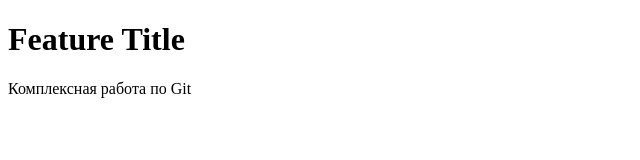
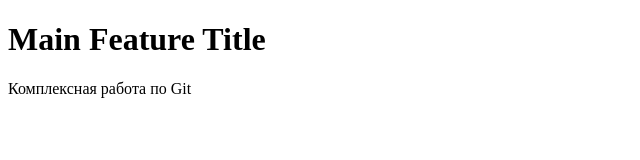
Before and after one commit to yuichi143/git-lab-2, a plain HTML site: page index.html in a window 1280 px wide. Shown: the whole page, without its empty margins (0-640 px from the left). Drawn offline with Linux system fonts and the light colour scheme.

Commit message:
Merge feature title

```diff
--- a/index.html
+++ b/index.html
@@ -2,7 +2,7 @@
 <html lang="ru">
 <head><meta charset="UTF-8"><title>Git Lab 2</title></head>
 <body>
-<h1>Feature Title</h1>
+<h1>Main Feature Title</h1>
 <p>Комплексная работа по Git</p>
 </body>
 </html>
```
